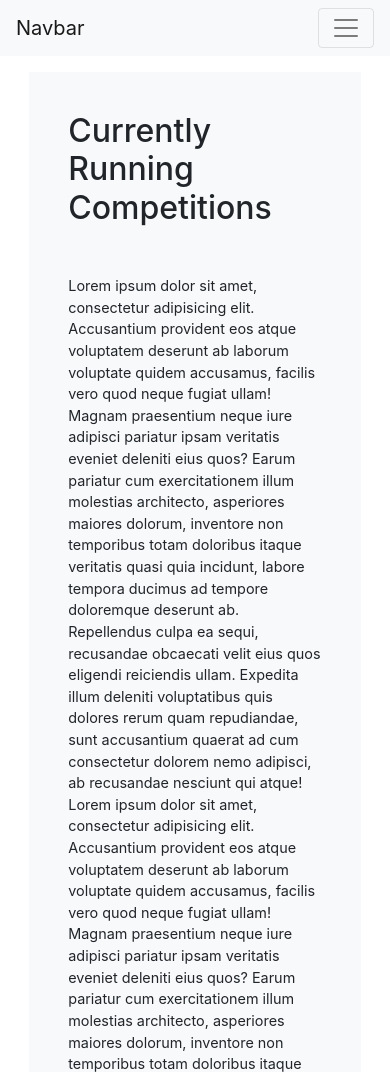
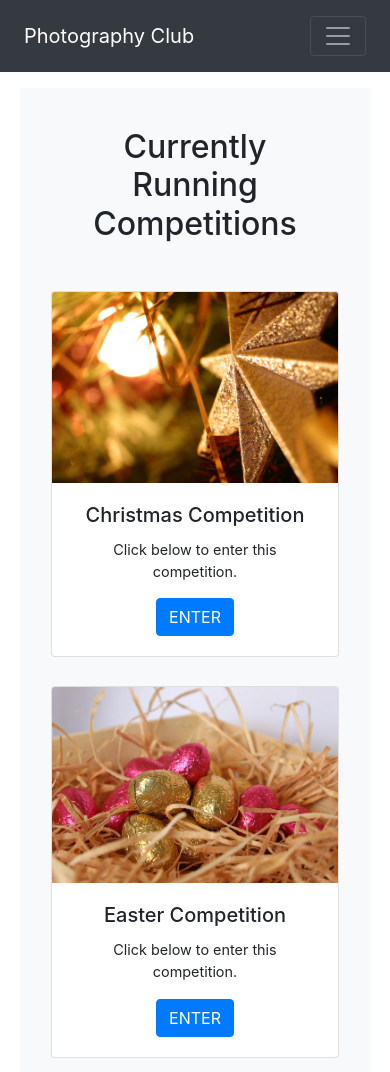
Before and after one commit to claireporter26/Photography-Club-Competitions, a plain HTML site: page competition-overview.html in a window 390 px wide. Shown: the top 1072 px of the page. Drawn offline with nearby package versions, Linux system fonts and the light colour scheme.

Commit message:
mobile testing

```diff
--- a/CSS/stylesheet.css
+++ b/CSS/stylesheet.css
@@ -194,13 +194,13 @@ footer {
     }
 
     footer {
-        /* padding-top: 1.5em !important;
-        padding-bottom: 1.5em !important; */
+        padding-top: 1.5em !important;
+        padding-bottom: 1.5em !important;
     }
 
     .title-nav {
-        /* padding-top: 1.5rem !important;
-        padding-bottom: 1.5rem !important; */
+        padding-top: 1.5rem !important;
+        padding-bottom: 1.5rem !important;
     }
 
 
@@ -255,8 +255,8 @@ footer {
 
 
     .title-nav {
-        /* padding-top: 1.5rem !important;
-        padding-bottom: 1.5rem !important; */
+        padding-top: 1.5rem !important;
+        padding-bottom: 1.5rem !important;
     }
 
     .registration-container {
@@ -299,8 +299,8 @@ footer {
     }
 
     .title-nav {
-        /* padding-top: 1.5rem !important;
-        padding-bottom: 1.5rem !important; */
+        padding-top: 1rem !important;
+        padding-bottom: 1rem !important;
     }
 
     .nav-collapse-content {
--- a/competition-overview.html
+++ b/competition-overview.html
@@ -8,7 +8,7 @@
     <title>Photography Club - Competition Overview</title>
 </head>
 <body>
-    <nav class="navbar navbar-expand-lg navbar-light bg-light">
+    <!-- <nav class="navbar navbar-expand-lg navbar-light bg-light">
         <div class="container-fluid">
           <a class="navbar-brand" href="#">Navbar</a>
           <button class="navbar-toggler" type="button" data-bs-toggle="collapse" data-bs-target="#navbarSupportedContent" aria-controls="navbarSupportedContent" aria-expanded="false" aria-label="Toggle navigation">
@@ -43,7 +43,7 @@
             </form>
           </div>
         </div>
-      </nav>
+      </nav> -->
     <!-- <nav class="navbar d-flex justify-content-between navbar-nav navbar-expand-lg navbar-dark bg-dark px-4 title-nav">
         <div class="container-fluid">
         <a class="navbar-brand brand mb-0" href="index.html">Photography Club</a>
@@ -77,7 +77,7 @@
             </div>
         </div>
     </nav> -->
-    <!-- <nav class="navbar d-flex justify-content-between navbar-nav navbar-expand-lg navbar-dark bg-dark px-4 title-nav">
+    <nav class="navbar d-flex justify-content-between navbar-nav navbar-expand-lg navbar-dark bg-dark px-4 title-nav">
         <div class="container-fluid">
             <a class="navbar-brand brand mb-0" href="index.html">Photography Club</a>
             <button class="navbar-toggler" type="button" data-bs-toggle="collapse" data-bs-target="#navbarSupportedContent" aria-controls="navbarSupportedContent" aria-expanded="false" aria-label="Toggle navigation">
@@ -94,18 +94,14 @@
                 </div>
             </div>
         </div>
-    </nav> -->
+    </nav>
 
 
-    <div class="main-container bg-light p-4 my-3">
+    <div class="main-container-lg bg-light p-4 my-3">
         <div class="container-fluid">
             <h1 class="page-header mb-5">Currently Running Competitions</h1>
-            <p>
-                Lorem ipsum dolor sit amet, consectetur adipisicing elit. Accusantium provident eos atque voluptatem deserunt ab laborum voluptate quidem accusamus, facilis vero quod neque fugiat ullam! Magnam praesentium neque iure adipisci pariatur ipsam veritatis eveniet deleniti eius quos? Earum pariatur cum exercitationem illum molestias architecto, asperiores maiores dolorum, inventore non temporibus totam doloribus itaque veritatis quasi quia incidunt, labore tempora ducimus ad tempore doloremque deserunt ab. Repellendus culpa ea sequi, recusandae obcaecati velit eius quos eligendi reiciendis ullam. Expedita illum deleniti voluptatibus quis dolores rerum quam repudiandae, sunt accusantium quaerat ad cum consectetur dolorem nemo adipisci, ab recusandae nesciunt qui atque!
-                Lorem ipsum dolor sit amet, consectetur adipisicing elit. Accusantium provident eos atque voluptatem deserunt ab laborum voluptate quidem accusamus, facilis vero quod neque fugiat ullam! Magnam praesentium neque iure adipisci pariatur ipsam veritatis eveniet deleniti eius quos? Earum pariatur cum exercitationem illum molestias architecto, asperiores maiores dolorum, inventore non temporibus totam doloribus itaque veritatis quasi quia incidunt, labore tempora ducimus ad tempore doloremque deserunt ab. Repellendus culpa ea sequi, recusandae obcaecati velit eius quos eligendi reiciendis ullam. Expedita illum deleniti voluptatibus quis dolores rerum quam repudiandae, sunt accusantium quaerat ad cum consectetur dolorem nemo adipisci, ab recusandae nesciunt qui atque!
 
-            </p>
-            <!-- <div class="competitions">
+            <div class="competitions">
                 <div class="card competitions-cards mx-2" style="width: 18rem;">
                     <img src="./Images/christmas-1279x852.jpg" class="card-img-top" alt="Christmas Tree Star">
                     <div class="card-body">
@@ -130,10 +126,10 @@
                         <a href="#" class="btn btn-primary">ENTER</a>
                     </div>
                 </div>
-            </div> -->
+            </div>
         </div>
     </div>
-    <footer class="container-fluid navbar bg-secondary justify-content-center text-white footer-homepage" role="navigation">
+    <footer class="container-fluid navbar bg-secondary justify-content-center align-items-center text-white footer-homepage" role="navigation">
         <div class="container-fluid justify-content-center">
             <li class="privacy-policy footer-item small"><a class="link--white" href="privacypolicy.html">Privacy Policy</a></li>
         </div>
```
Also changed, not shown: account.html (+1 -1 lines), competition-christmas.html (+1 -1 lines), index.html (+1 -1 lines), privacypolicy.html (+1 -1 lines).
